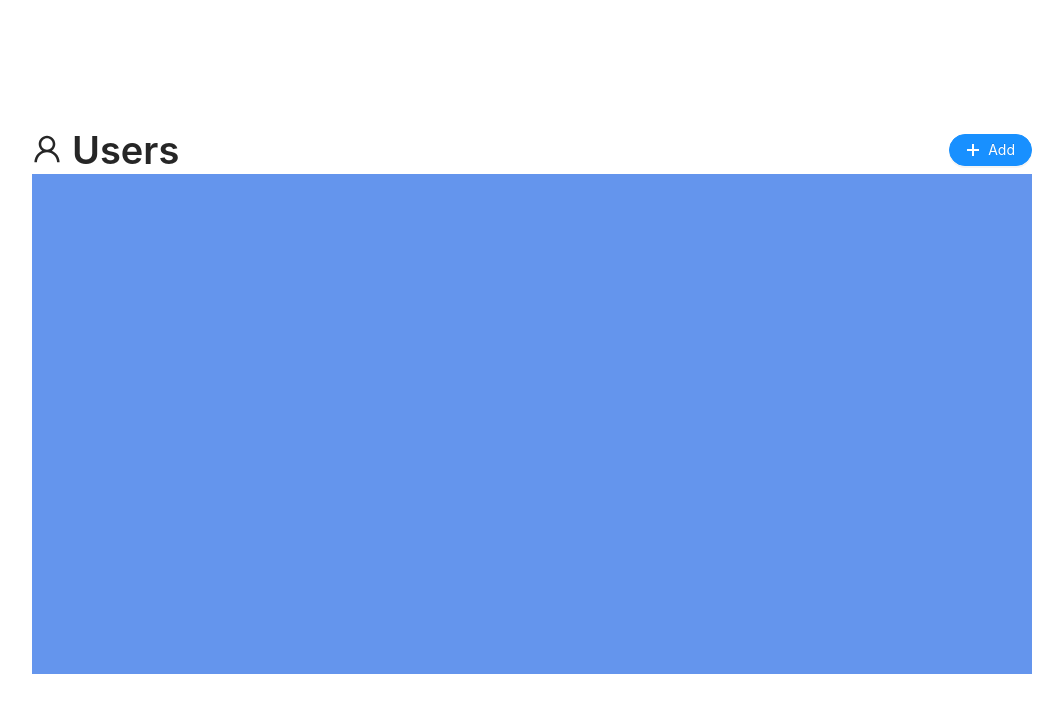
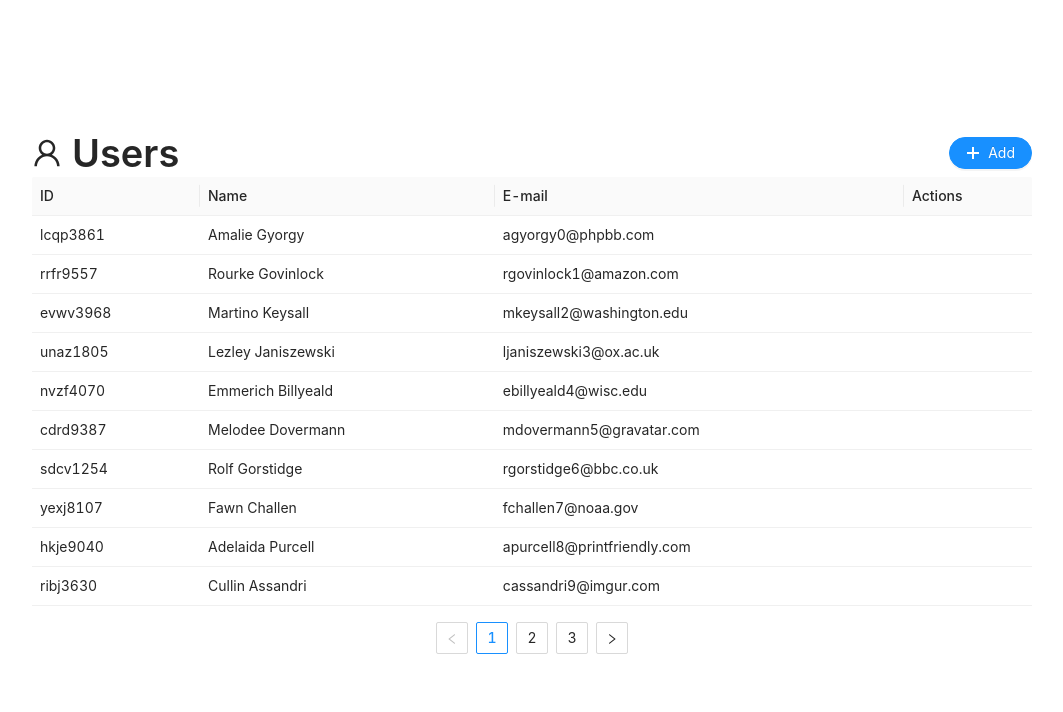
Before and after one commit to woriwori/react-storybook-toy-project, a Next.js app in the folder client/: page / in a window 1280 px wide. Shown: the top 712 px of the page, without its empty margins (108-1171 px from the left). Built offline with nearby package versions, Linux system fonts and the light colour scheme.

Commit message:
add table

```diff
--- /dev/null
+++ b/client/src/components/CommonTable.js
@@ -0,0 +1,19 @@
+import React from 'react';
+import { Table } from 'antd';
+
+const CommonTable = ({ items, columns, maxRowSize }) => {
+  return (
+    <Table
+      dataSource={items}
+      columns={columns}
+      pagination={{
+        position: ['none', 'bottomCenter'],
+        pageSize: maxRowSize,
+        size: 'default',
+      }}
+      size="small"
+    />
+  );
+};
+
+export default CommonTable;
--- a/client/src/pages/users.js
+++ b/client/src/pages/users.js
@@ -3,6 +3,7 @@ import styled from 'styled-components';
 import { Button } from 'antd';
 import { UserOutlined, PlusOutlined } from '@ant-design/icons';
 import CommonTitle from '@/CommonTitle';
+import CommonTable from '@/CommonTable';
 
 const StyledUsers = styled.div`
   width: 1000px;
@@ -17,8 +18,214 @@ const StyledHeader = styled.div`
   justify-content: space-between;
 `;
 
+const users = [
+  {
+    id: 'lcqp3861',
+    name: 'Amalie Gyorgy',
+    email: 'agyorgy0@phpbb.com',
+    status: 'active',
+  },
+  {
+    id: 'rrfr9557',
+    name: 'Rourke Govinlock',
+    email: 'rgovinlock1@amazon.com',
+    status: 'inactive',
+  },
+  {
+    id: 'evwv3968',
+    name: 'Martino Keysall',
+    email: 'mkeysall2@washington.edu',
+    status: 'inactive',
+  },
+  {
+    id: 'unaz1805',
+    name: 'Lezley Janiszewski',
+    email: 'ljaniszewski3@ox.ac.uk',
+    status: 'inactive',
+  },
+  {
+    id: 'nvzf4070',
+    name: 'Emmerich Billyeald',
+    email: 'ebillyeald4@wisc.edu',
+    status: 'active',
+  },
+  {
+    id: 'cdrd9387',
+    name: 'Melodee Dovermann',
+    email: 'mdovermann5@gravatar.com',
+    status: 'active',
+  },
+  {
+    id: 'sdcv1254',
+    name: 'Rolf Gorstidge',
+    email: 'rgorstidge6@bbc.co.uk',
+    status: 'inactive',
+  },
+  {
+    id: 'yexj8107',
+    name: 'Fawn Challen',
+    email: 'fchallen7@noaa.gov',
+    status: 'active',
+  },
+  {
+    id: 'hkje9040',
+    name: 'Adelaida Purcell',
+    email: 'apurcell8@printfriendly.com',
+    status: 'inactive',
+  },
+  {
+    id: 'ribj3630',
+    name: 'Cullin Assandri',
+    email: 'cassandri9@imgur.com',
+    status: 'active',
+  },
+  {
+    id: 'wioe0125',
+    name: 'Rickert Prestwich',
+    email: 'rprestwicha@godaddy.com',
+    status: 'active',
+  },
+  {
+    id: 'xosg8342',
+    name: 'Adelina Acreman',
+    email: 'aacremanb@archive.org',
+    status: 'active',
+  },
+  {
+    id: 'tyhr4272',
+    name: 'Antonino Sylvester',
+    email: 'asylvesterc@adobe.com',
+    status: 'active',
+  },
+  {
+    id: 'ultx2528',
+    name: 'Lorie Bartolommeo',
+    email: 'lbartolommeod@usatoday.com',
+    status: 'inactive',
+  },
+  {
+    id: 'xrwb4207',
+    name: 'Matty Jaimez',
+    email: 'mjaimeze@discovery.com',
+    status: 'active',
+  },
+  {
+    id: 'xerm8208',
+    name: 'Heidi Bahike',
+    email: 'hbahikef@goo.gl',
+    status: 'active',
+  },
+  {
+    id: 'fivl9218',
+    name: 'Abel Baff',
+    email: 'abaffg@cbc.ca',
+    status: 'inactive',
+  },
+  {
+    id: 'zhuv7770',
+    name: 'Kai Emberton',
+    email: 'kembertonh@t-online.de',
+    status: 'active',
+  },
+  {
+    id: 'pfyd7179',
+    name: 'Richardo Vain',
+    email: 'rvaini@hatena.ne.jp',
+    status: 'active',
+  },
+  {
+    id: 'zwnl6435',
+    name: 'Jsandye Fancett',
+    email: 'jfancettj@foxnews.com',
+    status: 'inactive',
+  },
+  {
+    id: 'ysop3144',
+    name: 'Krystyna Loweth',
+    email: 'klowethk@time.com',
+    status: 'inactive',
+  },
+  {
+    id: 'zwdj7107',
+    name: 'Doyle Docket',
+    email: 'ddocketl@godaddy.com',
+    status: 'active',
+  },
+  {
+    id: 'gaup8746',
+    name: 'Orran Garrand',
+    email: 'ogarrandm@epa.gov',
+    status: 'inactive',
+  },
+  {
+    id: 'smlv5573',
+    name: 'Tobiah Tyzack',
+    email: 'ttyzackn@irs.gov',
+    status: 'active',
+  },
+  {
+    id: 'cwym9399',
+    name: 'Serene Plaid',
+    email: 'splaido@paginegialle.it',
+    status: 'inactive',
+  },
+  {
+    id: 'fzqa3090',
+    name: 'Sallyann Casolla',
+    email: 'scasollap@imgur.com',
+    status: 'inactive',
+  },
+  {
+    id: 'mlon1017',
+    name: 'Darrell Bulgen',
+    email: 'dbulgenq@google.co.jp',
+    status: 'active',
+  },
+  {
+    id: 'ezmd1521',
+    name: 'Desiri Fidilis',
+    email: 'dfidilisr@spotify.com',
+    status: 'active',
+  },
+  {
+    id: 'hsom2899',
+    name: 'Nestor Kincaid',
+    email: 'nkincaids@whitehouse.gov',
+    status: 'inactive',
+  },
+  {
+    id: 'xqxu8389',
+    name: 'Tildie Vlasin',
+    email: 'tvlasint@123-reg.co.uk',
+    status: 'inactive',
+  },
+];
+const columns = [
+  {
+    title: 'ID',
+    dataIndex: 'id',
+    key: 'id',
+  },
+  {
+    title: 'Name',
+    dataIndex: 'name',
+    key: 'name',
+  },
+  {
+    title: 'E-mail',
+    dataIndex: 'email',
+    key: 'email',
+  },
+  {
+    title: 'Actions',
+    dataIndex: 'actions',
+    key: 'actions',
+  },
+];
+
 const Users = () => {
   const TITLE_TEXT = 'Users';
+  const MAX_ROW_SIZE = 10;
   return (
     <StyledUsers>
       <StyledHeader>
@@ -27,7 +234,7 @@ const Users = () => {
           Add
         </Button>
       </StyledHeader>
-      <div id="table-test"></div>
+      <CommonTable items={users} columns={columns} maxRowSize={MAX_ROW_SIZE} />
     </StyledUsers>
   );
 };
```
